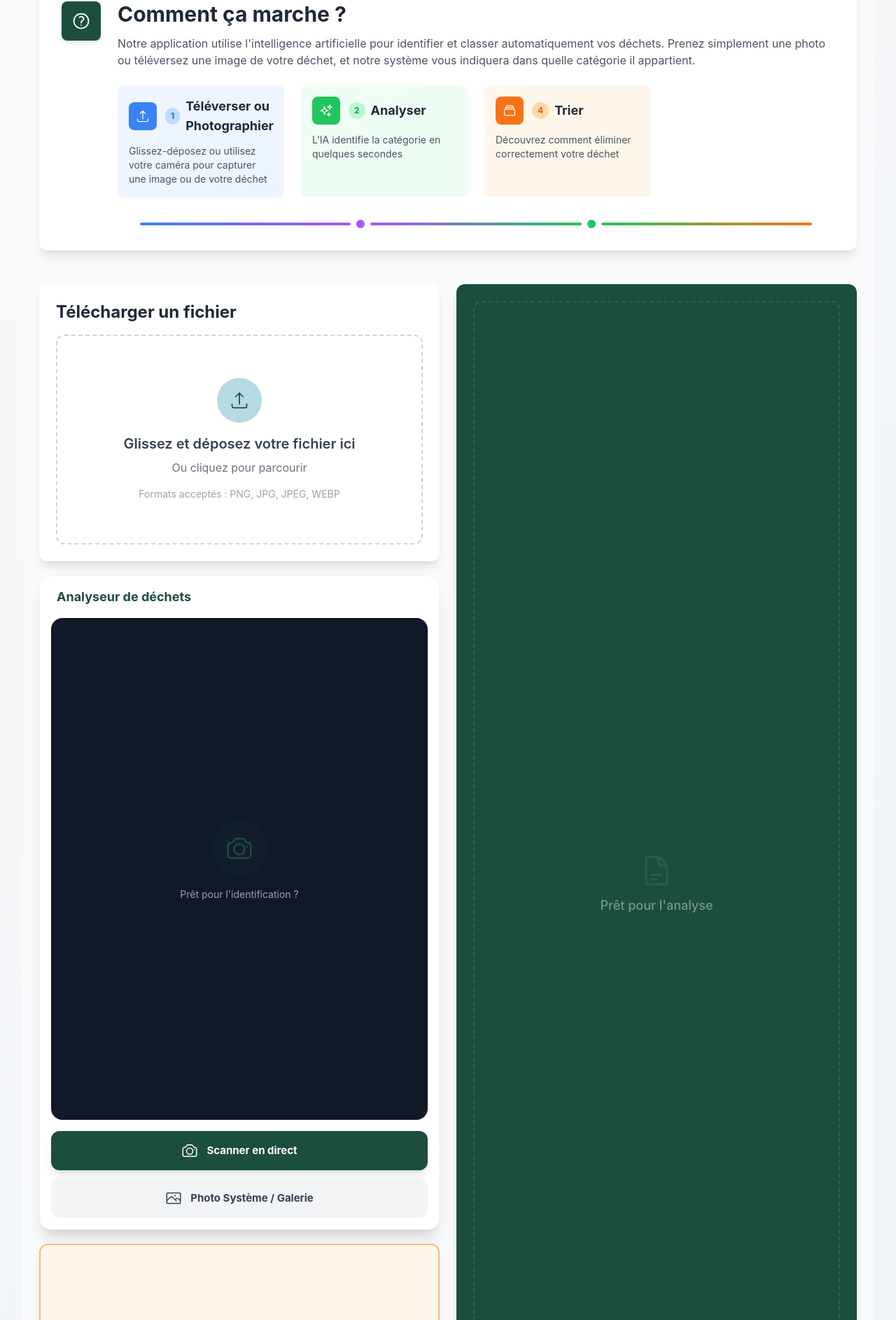
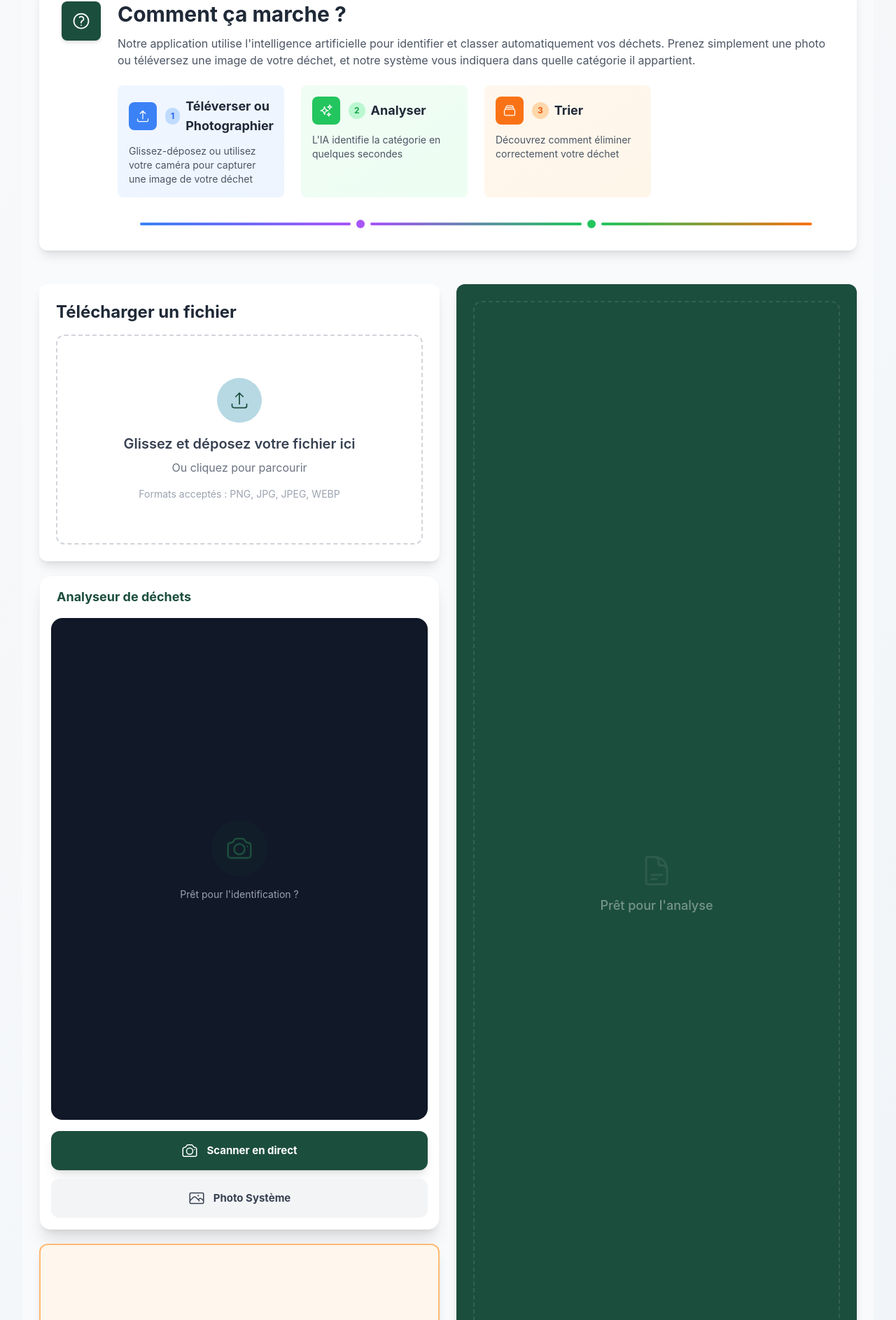
Before and after one commit to Ange-Etoile/Dechet_Urbain, a Vue app: page /resultats in a window 1280 px wide. Shown: the part 294-2180 px from the top of the page at 70% size. Built offline with nearby package versions, Linux system fonts and the light colour scheme.

Commit message:
feat:amelioration de l'interface de la page d'analyse

```diff
--- a/src/components/CardAction.vue
+++ b/src/components/CardAction.vue
@@ -156,7 +156,7 @@ onUnmounted(() => stopCamera());
 
       <button @click="openNativeCamera" class="flex items-center justify-center gap-3 bg-gray-100 text-gray-700 py-4 rounded-xl font-bold">
         <PhotoIcon class="w-6 h-6" />
-        Photo Système / Galerie
+        Photo Système
       </button>
     </div>
 
--- a/src/components/CardDescribe.vue
+++ b/src/components/CardDescribe.vue
@@ -40,7 +40,7 @@ import {
             </div>
           </div>
           <p class="text-xs sm:text-sm text-gray-600 leading-relaxed">
-            Glissez-déposez ou utilisez votre caméra pour capturer  une image ou de votre déchet
+            Glissez-déposez ou utilisez votre caméra pour capturer  une image  de votre déchet
           </p>
         </div>
 
@@ -67,7 +67,7 @@ import {
               <RectangleStackIcon class="w-5 h-5 text-white" />
             </div>
             <div class="flex items-center gap-2">
-              <span class="text-xs font-bold text-orange-600 bg-orange-200 px-2 py-1 rounded-full">4</span>
+              <span class="text-xs font-bold text-orange-600 bg-orange-200 px-2 py-1 rounded-full">3</span>
               <h3 class="text-base sm:text-lg font-bold text-gray-800">Trier</h3>
             </div>
           </div>
```
